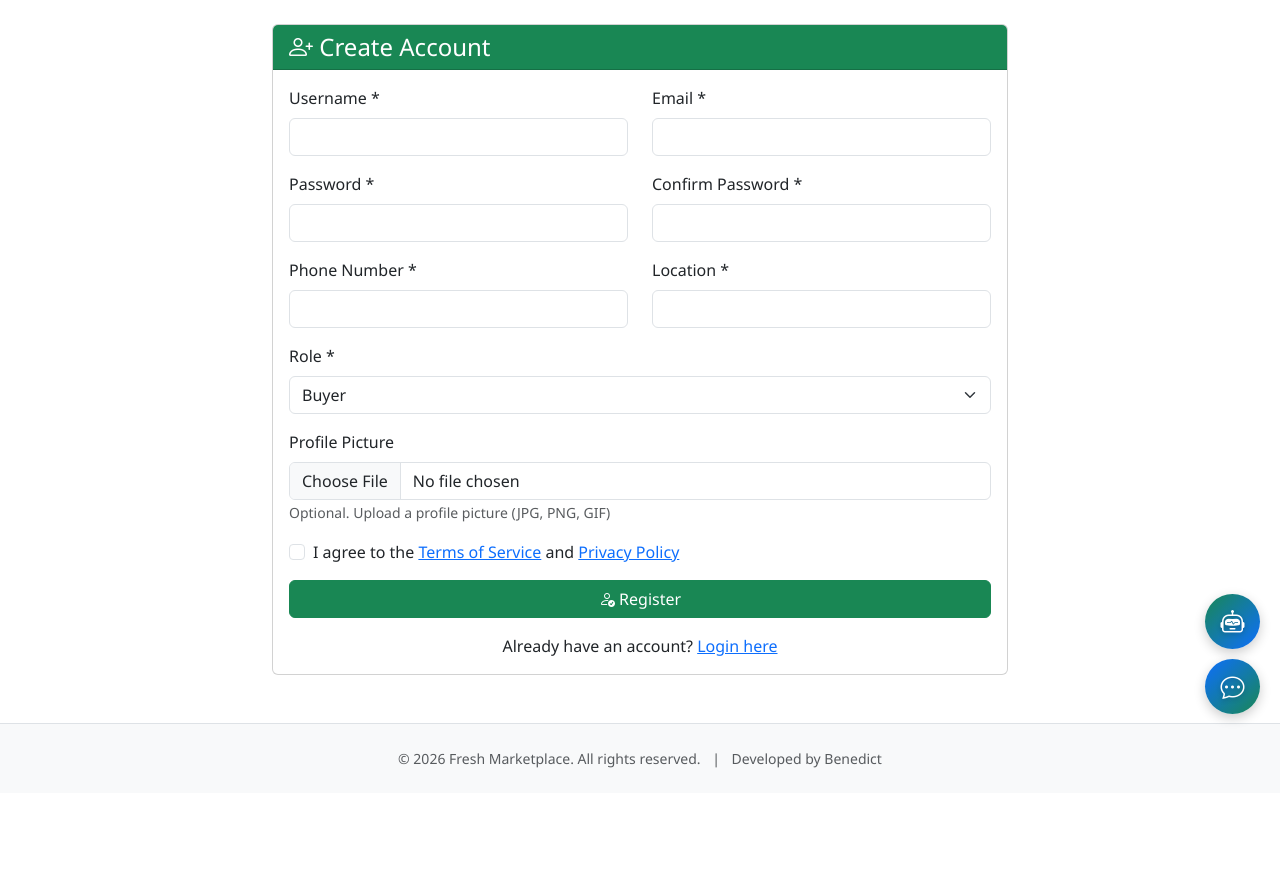
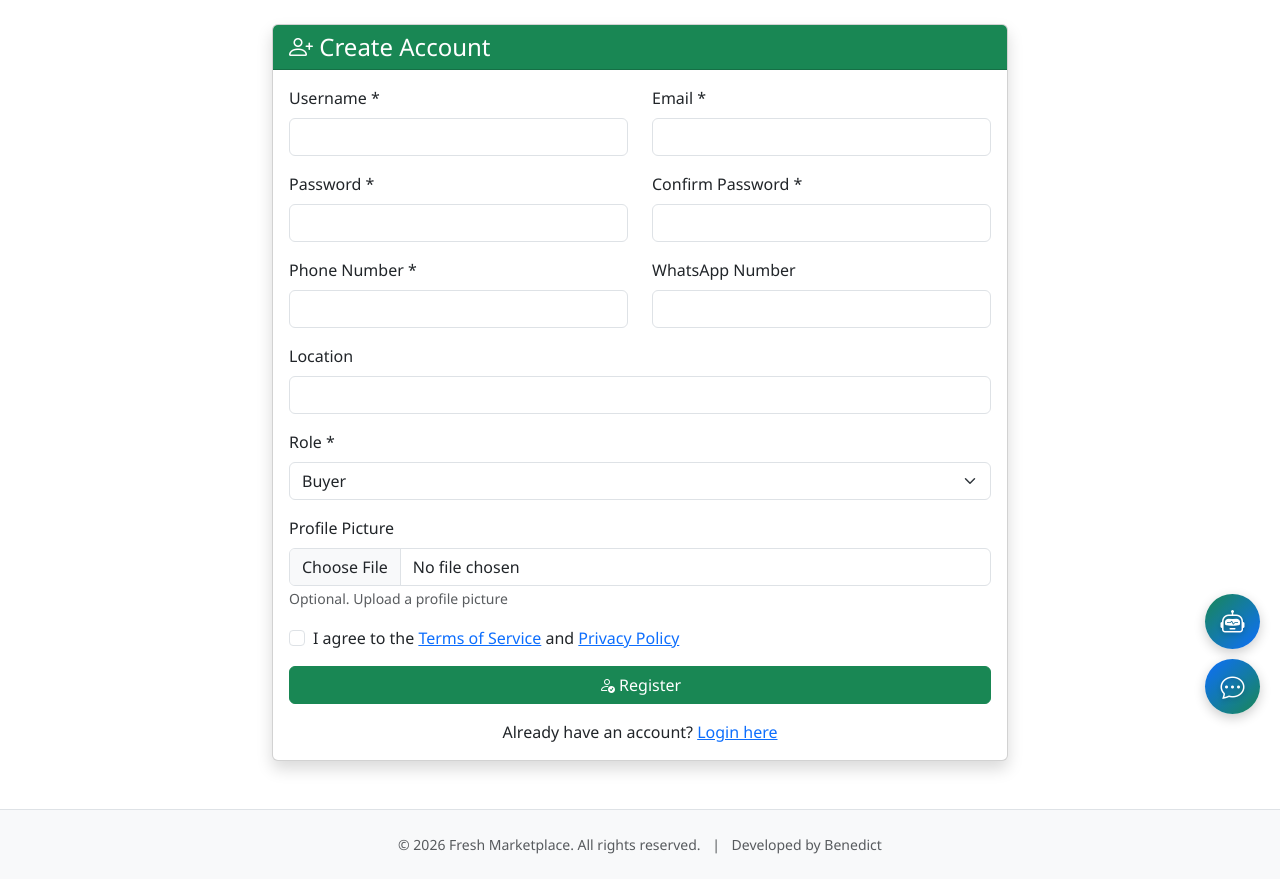
Before and after one commit to evansochadeka/FreshMarketplace, a Flask app: page /register in a window 1280 px wide. Shown: the part 66-945 px from the top of the page. Before the commit the page ends 834 px from the top, so only its background shows below. Run offline with Flask 3, Linux system fonts and the light colour scheme; some libraries are stand-ins or nearby versions.

Commit message:
Update register.html

```diff
--- a/templates/register.html
+++ b/templates/register.html
@@ -5,7 +5,7 @@
 {% block content %}
 <div class="row justify-content-center">
     <div class="col-md-8">
-        <div class="card">
+        <div class="card shadow">
             <div class="card-header bg-success text-white">
                 <h4 class="mb-0"><i class="bi bi-person-plus"></i> Create Account</h4>
             </div>
@@ -39,9 +39,14 @@
                             <input type="tel" name="phone_number" class="form-control" required>
                         </div>
                         <div class="col-md-6 mb-3">
-                            <label class="form-label">Location *</label>
-                            <input type="text" name="location" class="form-control" required>
+                            <label class="form-label">WhatsApp Number</label>
+                            <input type="tel" name="whatsapp_number" class="form-control">
                         </div>
+                    </div>
+
+                    <div class="mb-3">
+                        <label class="form-label">Location</label>
+                        <input type="text" name="location" class="form-control">
                     </div>
 
                     <div class="mb-3">
@@ -71,12 +76,12 @@
                     <div class="mb-3">
                         <label class="form-label">Profile Picture</label>
                         <input type="file" name="profile_image" class="form-control" accept="image/*">
-                        <small class="text-muted">Optional. Upload a profile picture (JPG, PNG, GIF)</small>
+                        <small class="text-muted">Optional. Upload a profile picture</small>
                     </div>
 
                     <div class="mb-3 form-check">
-                        <input type="checkbox" class="form-check-input" id="termsCheck" required>
-                        <label class="form-check-label" for="termsCheck">
+                        <input type="checkbox" class="form-check-input" id="terms" required>
+                        <label class="form-check-label" for="terms">
                             I agree to the <a href="#">Terms of Service</a> and <a href="#">Privacy Policy</a>
                         </label>
                     </div>
@@ -97,11 +102,7 @@
 <script>
 document.getElementById('roleSelect').addEventListener('change', function() {
     const sellerFields = document.getElementById('sellerFields');
-    if (this.value === 'seller') {
-        sellerFields.style.display = 'block';
-    } else {
-        sellerFields.style.display = 'none';
-    }
+    sellerFields.style.display = this.value === 'seller' ? 'block' : 'none';
 });
 </script>
 {% endblock %}
```
